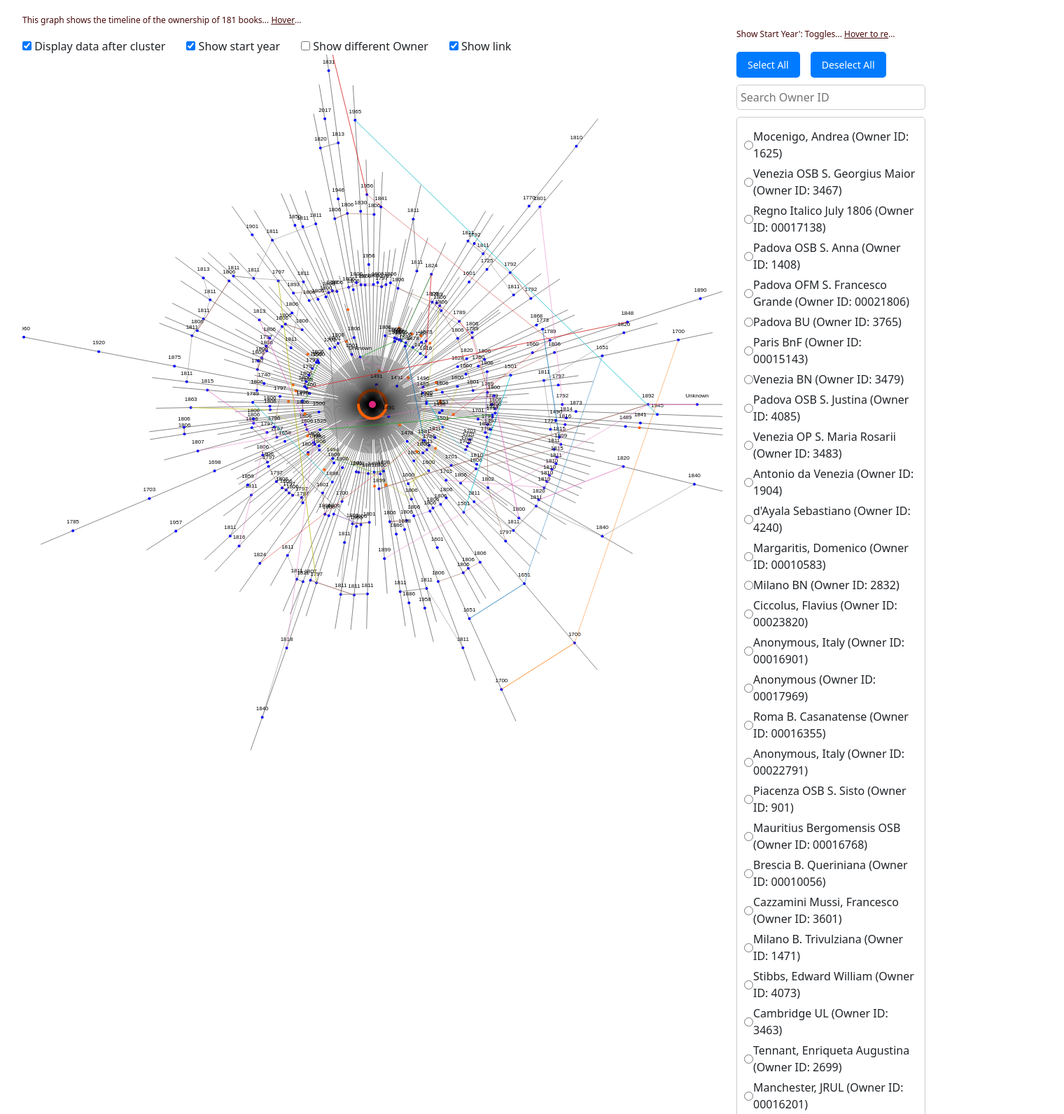
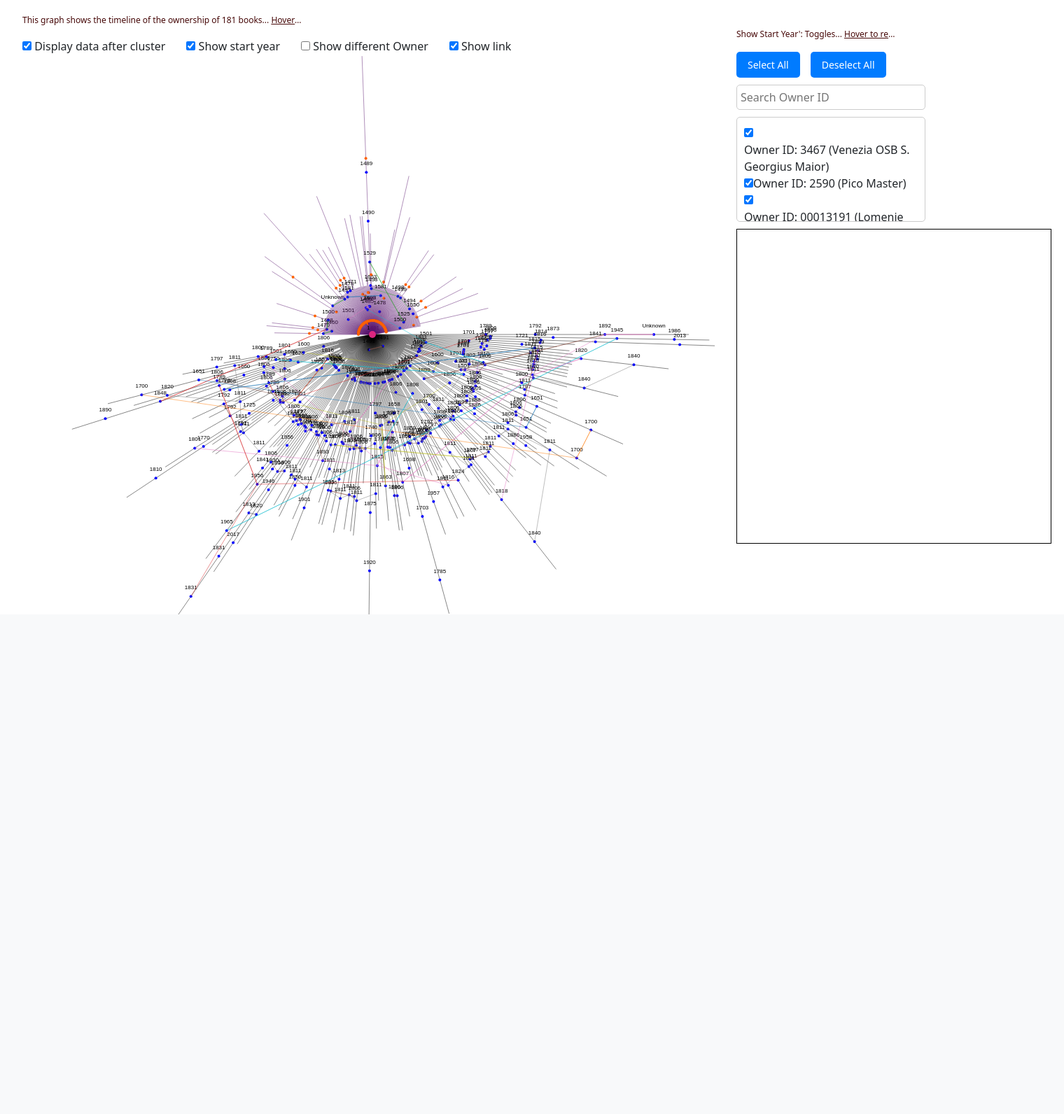
Before and after one commit to MaryJml/MSc_Project, a Flask app: page /home/spiderweb in a window 1520 px wide. Shown: the part 56-1648 px from the top of the page at 70% size. After the commit the page ends 934 px from the top, so only its background shows below. Run offline with Flask 3, Linux system fonts and the light colour scheme.

Commit message:
new mode for spider web like diagram

```diff
--- a/static/css/style.css
+++ b/static/css/style.css
@@ -76,7 +76,7 @@
     margin-bottom: 10px;
 }
 
-#checkboxes, #nodeSelection, #checkboxes2, #ownerCheckboxes {
+#checkboxes, #nodeSelection, #checkboxes2, #ownerCheckboxes, #ownerCheckboxes2 {
     border: 1px solid #ccc;
     border-radius: 5px;
     padding: 10px;
@@ -94,7 +94,7 @@
 }
 
 #checkboxes2, #ownerCheckboxes {
-    min-height: 150px;
+    max-height: 150px;
 }
 
 #nodeSelection label {
--- a/static/js/chord_graph.js
+++ b/static/js/chord_graph.js
@@ -109,7 +109,7 @@ chordSvg.append("g")
     .text(d => nodes[d.index].id);
 
 function updateOwnerCheckboxes(filterText) {
-    const checkboxDiv = d3.select("#ownerCheckboxes");
+    const checkboxDiv = d3.select("#ownerCheckboxes2");
     checkboxDiv.selectAll("*").remove(); // 清空现有复选框
 
     const filteredOwners = nodes.filter(node => {
--- a/static/js/spider_web.js
+++ b/static/js/spider_web.js
@@ -42,15 +42,18 @@ function initialize() {
     Array.from(ownerSet).forEach(ownerIdWithPrefix => {
         const ownerId = ownerIdWithPrefix.replace('Owner ID: ', '');
 
-        const ownerName = ownerIdNameMap[ownerId];
+        if (!Object.values(timeline_data).some(events =>
+            events.some(event => event.owner_names.includes(ownerIdWithPrefix) && event.start_time === "Imprint"))) {
+
+            const ownerName = ownerIdNameMap[ownerId]; // 从映射中获取名称
             const displayName = ownerName ? `${ownerIdWithPrefix} (${ownerName})` : ownerIdWithPrefix;
+
             const checkboxDiv = document.createElement('div');
-
             const checkbox = document.createElement('input');
             checkbox.type = 'checkbox';
             checkbox.id = `checkbox-${ownerId}`;
             checkbox.checked = true;
-        checkbox.setAttribute('data-owner', `Owner ID: ${ownerId}`);
+            checkbox.setAttribute('data-owner', `Owner ID: ${ownerId}`); // 保证 data-owner 只有 ID
 
             const label = document.createElement('label');
             label.htmlFor = `checkbox-${ownerId}`;
@@ -59,7 +62,9 @@ function initialize() {
             checkboxDiv.appendChild(checkbox);
             checkboxDiv.appendChild(label);
             ownerCheckboxesContainer.appendChild(checkboxDiv);
+        }
     });
+
 
 
     ownerCheckboxesContainer.addEventListener('change', function(event) {
@@ -167,10 +172,10 @@ const ImprintLength = 20;
 
 const yearScale = d3.scaleLinear()
     .domain([minYearDiff, maxYearDiff])
-    .range([100, 200]);
+    .range([70, 200]);
 
 const webWidth = 1000;
-const webHeight = 1000;
+const webHeight = 800;
 
 const webSvg = d3.select('#web')
     .attr('width', webWidth)
@@ -189,15 +194,27 @@ function distance(a, b) {
 let relatedTimelinesMap = {};
 
 Object.keys(sorted_timeline_data).forEach(bookId => {
-    let ownerNames = new Set(sorted_timeline_data[bookId].map(entry => entry.owner_names).flat());
+    let ownerNames = new Set(
+        sorted_timeline_data[bookId]
+            .filter(entry => entry.start_time !== "Imprint")
+            .map(entry => entry.owner_names)
+            .flat()
+    );
     ownerNames.delete('Owner ID: 3467');
+
     relatedTimelinesMap[bookId] = [];
     relatedTimelinesMap[bookId].push(sorted_timeline_data[bookId]);
 
     Object.keys(sorted_timeline_data).forEach(otherBookId => {
         if (bookId !== otherBookId) {
-            let otherOwnerNames = new Set(sorted_timeline_data[otherBookId].map(entry => entry.owner_names).flat());
+            let otherOwnerNames = new Set(
+                sorted_timeline_data[otherBookId]
+                    .filter(entry => entry.start_time !== "Imprint")
+                    .map(entry => entry.owner_names)
+                    .flat()
+            );
             otherOwnerNames.delete('Owner ID: 3467');
+
             let intersection = new Set([...ownerNames].filter(x => otherOwnerNames.has(x)));
             if (intersection.size > 0) {
                 relatedTimelinesMap[bookId].push(sorted_timeline_data[otherBookId]);
@@ -205,6 +222,7 @@ Object.keys(sorted_timeline_data).forEach(bookId => {
         }
     });
 });
+
 
 
 function drawTimelines(data) {
@@ -255,7 +273,7 @@ function drawTimelines(data) {
     if(timelines.length % 2 === 0){
         len += 1
     }
-    const angleStep = (2 * Math.PI) / len;
+    const angleStep = (Math.PI / 20 * 19) / len;
 
     timelines.forEach((timeline, index) => {
         const angle = angleStep * index;
@@ -277,8 +295,10 @@ function drawTimelines(data) {
             webSvg.append('path')
                 .attr('d', lineLeft)
                 .attr('class', timelineClass)
+                .attr('original-stroke', '#59176F')
+                .attr('original-stroke-width', 0.8)
                 .attr('opacity', 0.6)
-                .attr('stroke', 'black')
+                .attr('stroke', '#59176F')
                 .attr('stroke-width', 0.8)
                 .attr('fill', 'none');
         }
@@ -287,6 +307,8 @@ function drawTimelines(data) {
         webSvg.append('path')
             .attr('d', lineRight)
             .attr('class', timelineClass)
+            .attr('original-stroke', 'black')
+            .attr('original-stroke-width', 0.8)
             .attr('opacity', 0.6)
             .attr('stroke', 'black')
             .attr('stroke-width', 0.8)
@@ -438,7 +460,10 @@ function drawTimelines(data) {
 
 
         webSvg.selectAll(`.${timelineClass}`)
-            .on('mouseover', function() {
+            .each(function() {
+                const path = d3.select(this);
+
+                path.on('mouseover', function() {
                     d3.select(".tooltip").remove();
                     d3.selectAll(`.${timelineClass}`).attr('stroke', 'orange').attr('stroke-width', '2').attr('opacity', 1);
                     const tooltip = d3.select("body").append("div")
@@ -465,13 +490,23 @@ function drawTimelines(data) {
                     updateBookDetails(timeline.bookId);
                 })
                     .on('mouseout', function() {
-                d3.selectAll(`.${timelineClass}`).attr('stroke', 'black').attr('stroke-width', '1').attr('opacity', 0.6);
+                        d3.selectAll(`.${timelineClass}`)
+                            .attr('stroke', function() {
+                                return d3.select(this).attr('original-stroke');
+                            })
+                            .attr('stroke-width', function() {
+                                return d3.select(this).attr('original-stroke-width');
+                            })
+                            .attr('opacity', 0.6);
+
                         d3.select(".tooltip").transition()
                             .duration(0)
                             .style("opacity", 0)
                             .remove();
+
                         const isCheckboxChecked = showYearsCheckbox.checked;
                         d3.selectAll('.timeline-text').style('opacity', isCheckboxChecked ? 1 : 0);
+                    });
             });
 
     });
@@ -631,7 +666,7 @@ function drawFocusTimelines(data, bookId) {
     if(timelines.length % 2 === 0){
         len += 1
     }
-    const angleStep = (2 * Math.PI) / len;
+    const angleStep = (Math.PI / 20 * 19) / len;
 
 
     timelines.forEach((timeline, index) => {
@@ -655,7 +690,7 @@ function drawFocusTimelines(data, bookId) {
                 .attr('d', lineLeft)
                 .attr('class', timelineClass)
                 .attr('opacity', 0.6)
-                .attr('stroke', 'black')
+                .attr('stroke', '#59176F')
                 .attr('stroke-width', 0.5)
                 .attr('fill', 'none');
         }
--- a/templates/chord.html
+++ b/templates/chord.html
@@ -10,7 +10,7 @@
         <div class="right-panel">
             <button id="deselectButton" style="margin-bottom: 10px; width: 300px">Deselect</button>
             <input type="text" id="ownerSearch" style="width: 300px" placeholder="Search Owner">
-            <div id="ownerCheckboxes" style="width: 300px; height: 300px"></div>
+            <div id="ownerCheckboxes2" style="width: 300px; height: 300px"></div>
         </div>
     </div>
 
```
Lines whose indentation alone changed are shown as unchanged.
